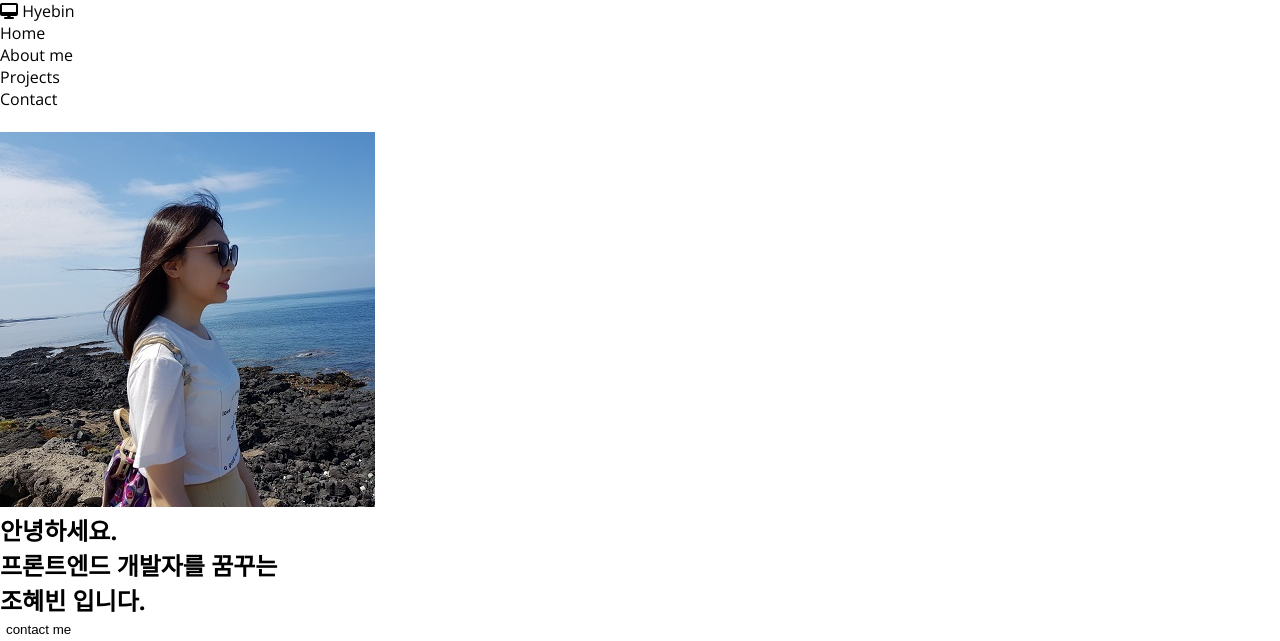
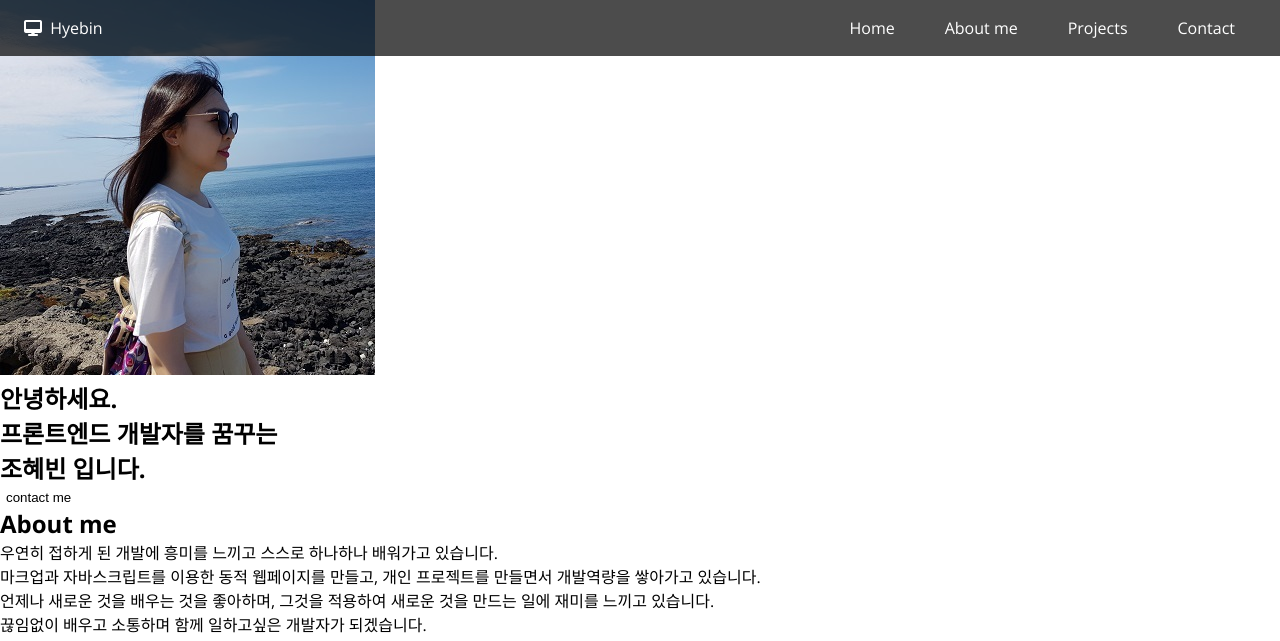
Before and after one commit to hyebinjo/myPortfolio, a plain HTML site: page index.html in a window 1280 px wide. Shown: the top 641 px of the page. Drawn offline with nearby package versions, Linux system fonts and the light colour scheme.

Commit message:
HTML: Navbar

```diff
--- a/index.html
+++ b/index.html
@@ -17,12 +17,12 @@
 <body>
 <!--Navbar-->
     <section id="navbar">
-        <div class="logo">
+        <div class="navbar__logo">
             <i class="fas fa-desktop"></i>
             Hyebin
         </div>
         <ul class="navbar__menu">
-            <li class="navbar__menu__item">Home</li>
+            <li class="navbar__menu__item active">Home</li>
             <li class="navbar__menu__item">About me</li>
             <li class="navbar__menu__item">Projects</li>
             <li class="navbar__menu__item">Contact</li>
--- a/style.css
+++ b/style.css
@@ -53,3 +53,50 @@ button {
   border: none;
   outline: none;
 }
+
+/*Navbar*/
+#navbar {
+  display: flex;
+  justify-content: space-between;
+  align-items: center;
+  position: fixed;
+  top: 0;
+  width: 100%;
+  background-color: rgba(0, 0, 0, 0.7);
+  color: var(--color-white);
+  font-size: var(--font-small);
+  padding: 10px 20px;
+}
+
+.navbar__logo {
+  cursor: pointer;
+}
+
+.navbar__logo:hover {
+  transform: scale(1.1);
+}
+
+.fas.fa-desktop {
+  margin: 0 4px;
+}
+
+.navbar__menu {
+  display: flex;
+}
+
+.navbar__menu__item {
+  border: 1px solid transparent;
+  margin: 4px 14px;
+  padding: 2px 10px;
+  cursor: pointer;
+}
+
+.navbar__menu__item:hover {
+  border: 1px solid var(--color-white);
+  border-radius: 4px;
+  background-color: var(--color-grey);
+}
+
+.toggleBtn {
+  display: none;
+}
```
